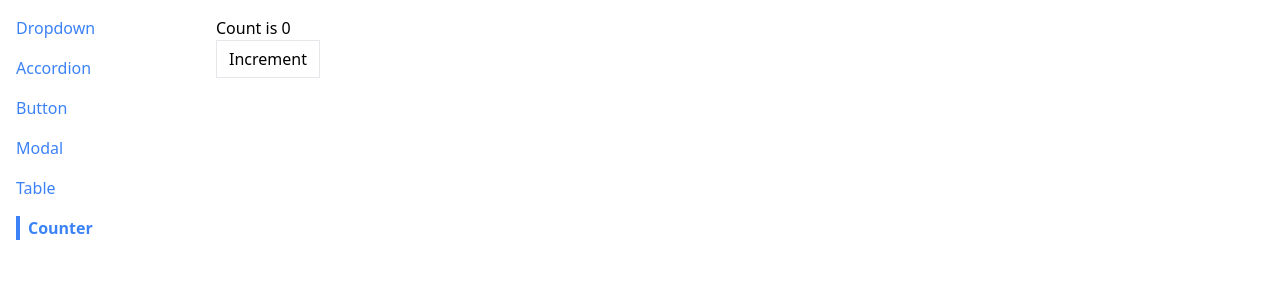
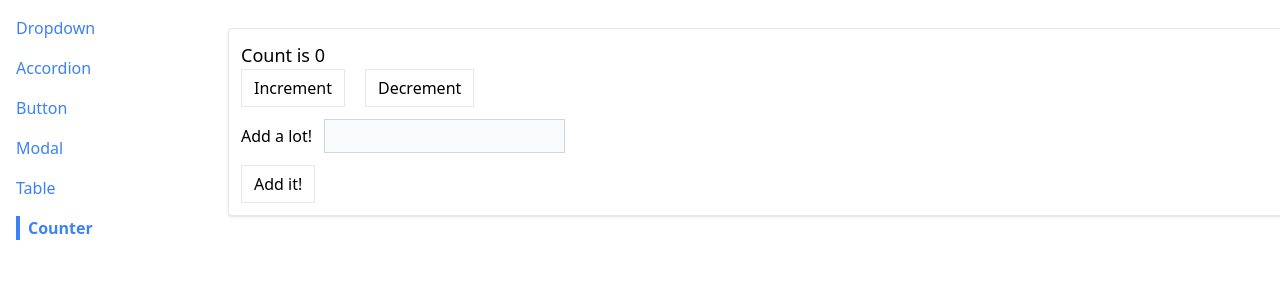
Before and after one commit to aayushi28/Component-development, a React (Create React App) app: page /counter in a window 1280 px wide. Shown: the top 300 px of the page. Built offline with nearby package versions, Linux system fonts and the light colour scheme.

Commit message:
adding useReducer hook

```diff
--- /dev/null
+++ b/src/Hooks/use-count.js
@@ -0,0 +1,17 @@
+import { useState, useEffect } from "react";
+
+function useCounter({initialCount}){
+    const [count, setCount] = useState(initialCount);
+    useEffect(()=>{
+        console.log(count);
+    },[count]);
+    const increment = () =>{
+        setCount(count+1);
+    }
+    return {
+        count,
+        increment
+    };
+}
+
+export default useCounter;
--- a/src/pages/CounterPage.js
+++ b/src/pages/CounterPage.js
@@ -1,24 +1,112 @@
-import { useState, useEffect } from "react";
+// import useCounter from "../Hooks/use-count";
 import Button from "../Component/Button";
-function useCounter(initialCount){
-    const [count, setCount] = useState(initialCount);
-    useEffect(()=>{
-        console.log(count);
-    },[count]);
-    const increment = () =>{
-        setCount(count+1);
-    }
-    return {
-        count,
-        increment
-    };
-}
-function CounterPage({initialCount}){
-    const {count, increment} = useCounter(initialCount);
-    return <div>
-        <h1>Count is {count}</h1>
-        <Button onClick={increment}>Increment</Button>
-    </div>
+import { useReducer } from "react";
+import Panel from "../Component/Panel";
+
+const INCREMENT_COUNT = "increment";
+const DECREMENT_COUNT = "decrement";
+const SET_VALUE_TO_ADD = "set-value-to-add";
+const ADD_VALUE_TO_COUNT = 'add-value-to-count';
+const reducer = (state, action) => {
+  // if(action.type === INCREMENT_COUNT){
+  //     return{
+  //         ...state,
+  //         count: state.count + 1
+  //     };
+  // }else if(action.type === DECREMENT_COUNT){
+  //     return{
+  //         ...state,
+  //         count: state.count - 1
+  //     };
+  // }
+  // if(action.type === SET_VALUE_TO_ADD){
+  //     return{
+  //         ...state,
+  //         valueToAdd: action.payload
+  //     }
+  // }
+  switch (action.type) {
+    case INCREMENT_COUNT:
+      return {
+        ...state,
+        count: state.count + 1,
+      };
+    case DECREMENT_COUNT:
+      return {
+        ...state,
+        count: state.count - 1,
+      };
+    case SET_VALUE_TO_ADD:
+      return {
+        ...state,
+        valueToAdd: action.payload,
+      };
+    case ADD_VALUE_TO_COUNT:
+        return {
+            ...state,
+            count: state.count + state.valueToAdd,
+            valueToAdd:0
+          };
+    default:
+        throw new Error('Unexpected action type:' + action.type);
+  }
+};
+function CounterPage({ initialCount }) {
+  //   const [count, setCount] = useState(initialCount);
+  //   const [valueToAdd, setValueToAdd] = useState(0);
+  const [state, dispatch] = useReducer(reducer, {
+    count: initialCount,
+    valueToAdd: 0,
+  });
+  const increment = () => {
+    // setCount(count + 1);
+    dispatch({
+      type: INCREMENT_COUNT,
+    });
+  };
+  const decrement = () => {
+    // setCount(count - 1);
+    dispatch({
+      type: DECREMENT_COUNT,
+    });
+  };
+  const handleChange = (event) => {
+    const value = parseInt(event.target.value) || 0;
+    // setValueToAdd(value);
+    dispatch({
+      type: SET_VALUE_TO_ADD,
+      payload: value,
+    });
+  };
+  const handleSubmit = (event) => {
+    event.preventDefault();
+    // setCount(count + valueToAdd);
+    // setValueToAdd(0);
+    dispatch({
+        type: ADD_VALUE_TO_COUNT
+    })
+  };
+  return (
+    <Panel className="m-3">
+      <h1 className="text-lg">Count is {state.count}</h1>
+      <div className="flex flex-row">
+        <Button className="mr-5" onClick={increment}>
+          Increment
+        </Button>
+        <Button onClick={decrement}>Decrement</Button>
+      </div>
+      <form onSubmit={handleSubmit}>
+        <label>Add a lot!</label>
+        <input
+          value={state.valueToAdd || ""}
+          onChange={handleChange}
+          type="number"
+          className="p-1 m-3 bg-gray-50 border border-gray-300"
+        />
+        <Button>Add it!</Button>
+      </form>
+    </Panel>
+  );
 }
 
-export default CounterPage
+export default CounterPage;
```
